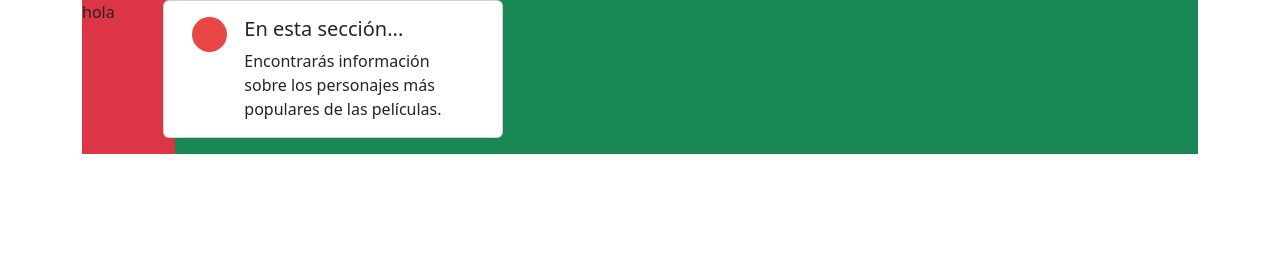
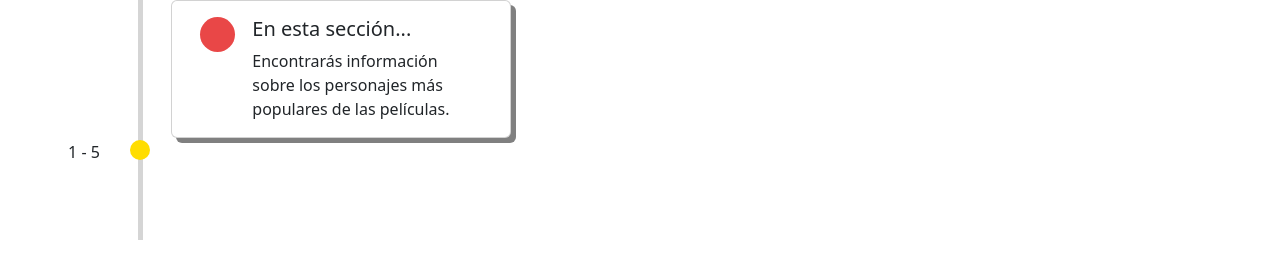
Before and after one commit to kusterbeck/Drilling-5-toma-2, a plain HTML site: page index.html in a window 1280 px wide. Drawn offline with nearby package versions, Linux system fonts and the light colour scheme; no server answers.

Commit message:
commit proyecto terminado

```diff
--- a/assets/js/script.js
+++ b/assets/js/script.js
@@ -7,6 +7,7 @@ let punteroTexto = 0;
 let punteroHideCard = 0;
 let punteroPaginas = 0;
 let characterIndex = 0;
+let punteroLine = 1;
 const colores = ['rojo', 'verde', 'celeste'];
 let ingresarHtml = document.getElementById('main_box');
 
@@ -17,12 +18,9 @@ async function fetchData() {
                 let response = await fetch(url);
                 response = await response.json();
                 arrayCharacters.push(response.results);
-            // console.log(arrayCharacters);
-
             } catch (error) {
                 console.log(error);
             }
-        console.log(arrayCharacters)
             isFetchComplete = true;
     }
     generar.next().value;
@@ -33,12 +31,11 @@ function renderData() {
         let text = ['Encontrarás información sobre los personajes más populares de las películas.',
                     'Encontrarás información sobre los personajes secundarios importantes.',
                     'Encontrarás información sobre otros personajes significativos']
-
         let hideCard = ['','hidden'];
         let createCard = document.createElement('div');
         createCard.classList.add('row');
         createCard.setAttribute('id', `row_${pageIndex}`);
-        let cards = `<div class="card mb-3 ${hideCard[punteroHideCard]}" style="max-width: 340px;" id="bloque_${pageIndex}" onclick="generar.next().value;">
+        let cards = `<div class="card mb-3 ${hideCard[punteroHideCard]} mx-2" style="max-width: 340px;" id="bloque_${pageIndex}" onmouseenter="generar.next().value;">
                         <div class="row g-0">
                             <div class="col-md-2">
                                 <div class="circulo ${colores[punteroColores]}"></div>
@@ -54,26 +51,24 @@ function renderData() {
         pageIndex++;
         punteroColores++;
         punteroHideCard = 1;
-        if (punteroColores > 2) {
-            punteroColores = 0;
-        }
+
         punteroTexto++;
         if (punteroTexto >= 2) {
             punteroTexto = 2;
         }
-        console.log(ingresarHtml);
         ingresarHtml.appendChild(createCard);
         createCard.innerHTML = cards;
-
     }
 }
 
 function renderCards() {
         const attachCard = document.getElementById(`row_${pageIndex-1}`);
-        console.log(characterIndex)
         for ( characterIndex ; characterIndex < indexTwo + 5; characterIndex++ ) {
+            if (punteroPaginas >= 8 && characterIndex >= 2) {
+                break;
+            }
             let card = document.createElement('div')
-            card.classList.add('card', 'mb-3', 'card_height');
+            card.classList.add('card', 'mb-3', 'card_height', 'mx-2');
             card.innerHTML = `<div class="row g-0">
                                     <div class="col-md-2">
                                         <div class="circulo ${colores[punteroColores-1]}"></div>
@@ -87,11 +82,10 @@ function renderCards() {
                                 </div>
                             `;
             attachCard.appendChild(card);
-            if (punteroPaginas >= 8 && characterIndex >= 1) {
-                break;
         }
+        if (punteroColores > 2) {
+            punteroColores = 0;
         }
-
         if (characterIndex >= 9) {
             characterIndex = 0;
             indexTwo = 0;
@@ -100,8 +94,25 @@ function renderCards() {
         if (pageIndex%2 == 0) {
             punteroPaginas++;
         }
-        // let container = document.getElementById(`row_${pageIndex-1}`);
+}
 
+function renderLine() {
+    let cajaLine = document.getElementById('aside');
+    let line = document.createElement('div');
+    let lineCircle = document.createElement('span');
+    lineCircle.classList.add('pacman');
+    line.classList.add('text-center', 'border_right');
+    if (punteroLine >= 80) {
+        line.innerHTML = `<p class="texto">${punteroLine} - ${punteroLine + 1}</p>`;
+        cajaLine.appendChild(line);
+        line.appendChild(lineCircle);
+        punteroLine = punteroLine + 2
+    } else {
+        line.innerHTML = `<p class="texto">${punteroLine} - ${punteroLine + 4}</p>`;
+        cajaLine.appendChild(line);
+        line.appendChild(lineCircle);
+        punteroLine = punteroLine + 5;
+    }
 }
 
 
@@ -110,13 +121,15 @@ const generar = cardGenerator();
 
 function* cardGenerator() {
     renderData();
+    renderLine();
     yield
     while (pageIndex < 18) {
         renderCards();
         if ( pageIndex < 17) {
+            document.getElementById(`bloque_${pageIndex-1}`).removeAttribute('onmouseenter');
+            renderLine();
             renderData();
         }
-        console.log(pageIndex);
         yield
    }
 }
--- a/assets/sass/style.scss
+++ b/assets/sass/style.scss
@@ -24,4 +24,30 @@
 }
 .card {
     max-width: 340px;
+    box-shadow: 5px 5px gray;
 }
+.border_right {
+    position: relative;
+    right: 2rem;
+    border-right: 5px solid rgb(213, 213, 213);
+    height: 240px;
+    display: flex;
+    align-items: center;
+    justify-content: center;
+}
+
+.texto {
+    position: relative;
+    top: 40px;
+    vertical-align: middle;
+}
+
+.pacman {
+    background-color: rgb(255, 221, 0);
+    border-radius: 50%;
+    height: 20px;
+    width: 20px;
+    position: relative;
+    left: 30px;
+    top: 30px;
+}
--- a/index.html
+++ b/index.html
@@ -9,8 +9,8 @@
 </head>
 <body>
     <main class="container">
-        <div class="col-1 bg-danger">hola</div>
-        <div class="col-11 bg-success" id="main_box">
+        <div class="col-1" id="aside"></div>
+        <div class="col-11" id="main_box"></div>
 
         </main>
     <script src="https://cdn.jsdelivr.net/npm/bootstrap@5.2.3/dist/js/bootstrap.bundle.min.js" integrity="sha384-kenU1KFdBIe4zVF0s0G1M5b4hcpxyD9F7jL+jjXkk+Q2h455rYXK/7HAuoJl+0I4" crossorigin="anonymous"></script>
```
Also changed, not shown: assets/css/style.css, 1 other file. Lines whose indentation alone changed are shown as unchanged.
